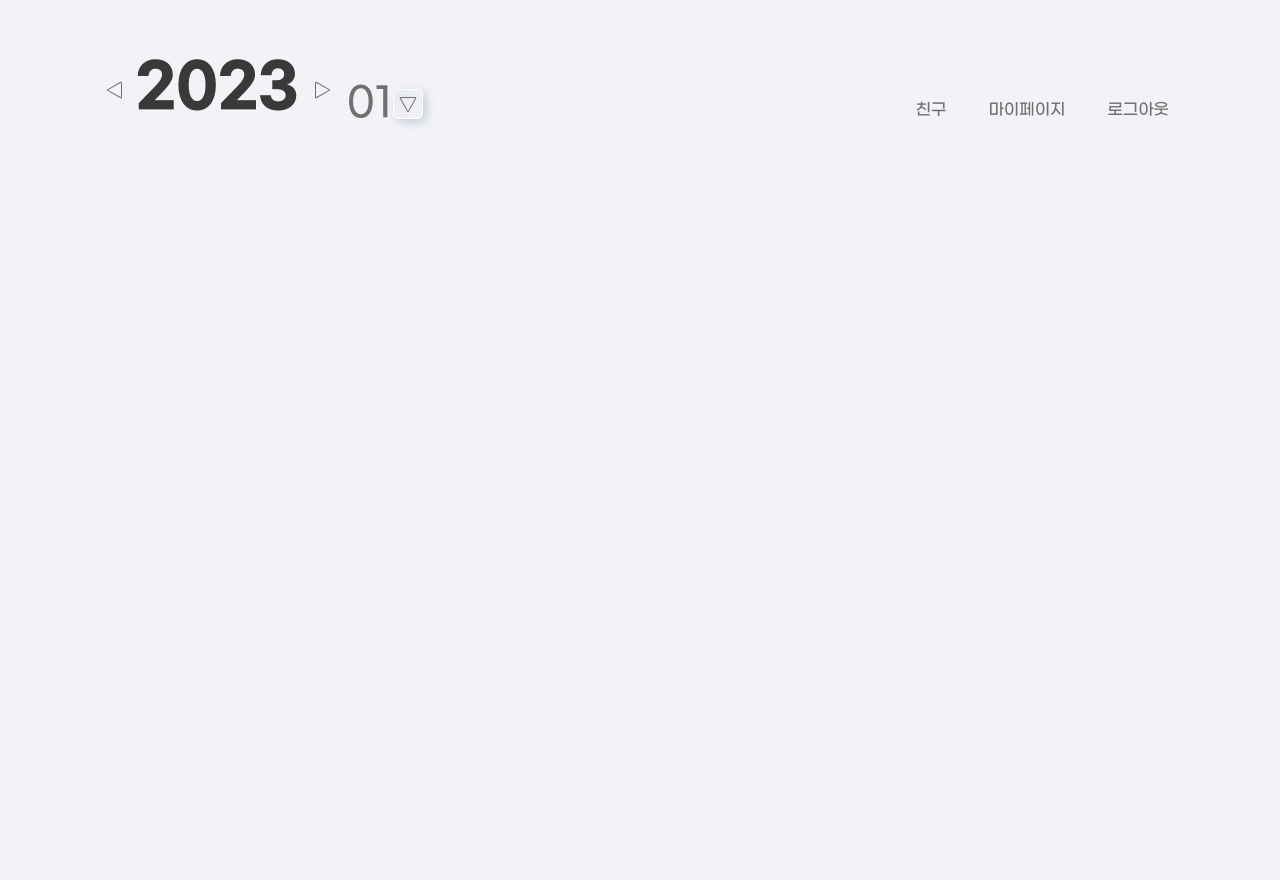
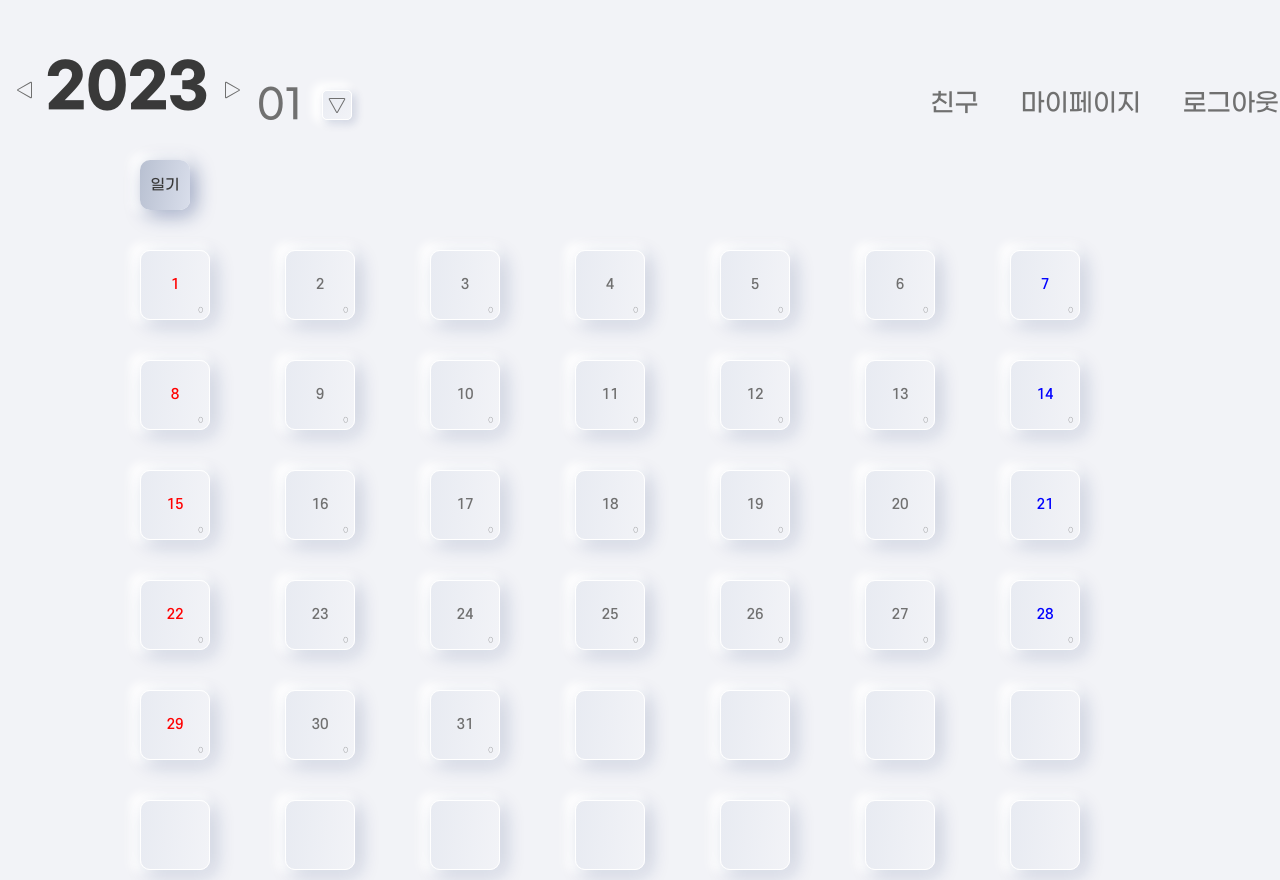
Before and after one commit to modern-agile-team/5trem-mini-front, a React (Create React App) app in the folder front/: page /mainPage in a window 1280 px wide. Before the commit the page ends 800 px from the top, so only its background shows below. Built offline with nearby package versions, Linux system fonts and the light colour scheme.

Commit message:
feat/publish(feature/hyeonjun/#9): 전환버튼&달력 퍼블리싱 및 날짜에 맞춰 변경 기능 구현 완료

```diff
--- /dev/null
+++ b/front/src/component/mainPage/CalenderBtn.jsx
@@ -0,0 +1,56 @@
+import React from "react";
+import styled from "styled-components";
+import LightContainer from "../../publicCompent/LightContainer";
+function CalenderBtn({ date, dayOfTheWeek }) {
+  return (
+    <div style={{ margin: "30px 50px 0px 0px" }}>
+      <LightContainer
+        tag={
+          <Btn width={80} height={80}>
+            <Font date={date} dayOfTheWeek={dayOfTheWeek}>
+              {date}
+            </Font>
+            <ToDoCount date={date}>0</ToDoCount>
+          </Btn>
+        }
+      />
+    </div>
+  );
+}
+
+export default CalenderBtn;
+
+const Btn = styled.button`
+  width: 70px;
+  height: 70px;
+
+  background: linear-gradient(95deg, #e8ebf2 0%, #e8ebf2 0%, #f2f3f7 100%);
+  box-shadow: 5px 5px 20px #0f296b33;
+  border: 0.2px solid #ffffff;
+  border-radius: 10px;
+`;
+
+const Font = styled.div`
+  color: ${({ dayOfTheWeek }) =>
+    dayOfTheWeek === 0 || dayOfTheWeek % 7 === 0
+      ? "red"
+      : (dayOfTheWeek + 1) % 7 === 0
+      ? "blue"
+      : "#707070"};
+  display: ${({ date }) => (date === 0 ? "none" : null)};
+
+  font-size: 14px;
+  font-family: SCDream5;
+`;
+
+const ToDoCount = styled.div`
+  display: ${({ date }) => (date === 0 ? "none" : null)};
+  position: absolute;
+  right: 7px;
+  bottom: 5px;
+  z-index: 5;
+
+  color: #707070;
+  font-size: 7px;
+  font-family: GmarketSansLight;
+`;
--- a/front/src/component/mainPage/MainPage.jsx
+++ b/front/src/component/mainPage/MainPage.jsx
@@ -1,17 +1,21 @@
 import React, { useState, useCallback, useEffect } from "react";
 import MainTop from "./MainTop";
 import useCounter from "./useCounter";
+import TransfromBtn from "./TransfromBtn";
+import Calendar from "../../publicCompent/Calendar";
 
 function MainPage() {
   const currentDate = new Date();
   const currentYear = currentDate.getFullYear();
   const currentMonth = currentDate.getMonth() + 1;
+  const day = currentDate.getDate();
   const [year, increaseYear, decreaseYear] = useCounter(currentYear);
   const [month, setMonth] = useState(
     currentMonth >= 10 ? currentMonth : "0" + currentMonth
   );
 
   return (
+    <>
       <MainTop
         year={year}
         month={month}
@@ -19,6 +23,9 @@ function MainPage() {
         increaseYear={increaseYear}
         decreaseYear={decreaseYear}
       />
+      <TransfromBtn />
+      <Calendar year={year} month={month} day={day} />
+    </>
   );
 }
 
--- a/front/src/component/mainPage/MainTop.jsx
+++ b/front/src/component/mainPage/MainTop.jsx
@@ -6,6 +6,7 @@ import { ReactComponent as Arrow } from "../../assets/arrow.svg";
 import { ReactComponent as ArrowHover } from "../../assets/arrowHover.svg";
 import { ReactComponent as ArrowActive } from "../../assets/arrowActive.svg";
 import SelectFriend from "./SelectFriend";
+import LightContainer from "../../publicCompent/LightContainer";
 
 function MainTop({ year, increaseYear, decreaseYear, month, setMonth }) {
   const [leftYearBtnHover, setleftYearBtnHover] = useState(false);
@@ -28,7 +29,7 @@ function MainTop({ year, increaseYear, decreaseYear, month, setMonth }) {
       <div
         style={{
           display: "flex",
-          width: "1100px",
+          width: "1300px",
           margin: "50px auto 0",
           justifyContent: "space-between",
           alignItems: "center",
@@ -85,9 +86,13 @@ function MainTop({ year, increaseYear, decreaseYear, month, setMonth }) {
             )}
           </div>
           <SelectMonth month={month} setMonth={setMonth}>
-            <MonthBtn style={{ paddingTop: "5px" }}>
-              <Arrow />
-            </MonthBtn>
+            <LightContainer
+              tag={
+                <MonthBtn style={{ paddingTop: "5px" }} width={40} height={40}>
+                  <Arrow />
+                </MonthBtn>
+              }
+            />
           </SelectMonth>
         </div>
         <div
@@ -109,6 +114,7 @@ const StyleTextBtn = styled.div`
   font-family: ${({ movePage }) =>
     movePage ? "GmarketSansBold" : "GmarketSansMedium"};
   padding: 10px 21px;
+  font-size: 25px;
   color: #707070;
   user-select: none;
 `;
--- a/front/src/component/mainPage/SelectFriend.jsx
+++ b/front/src/component/mainPage/SelectFriend.jsx
@@ -4,10 +4,10 @@ import SelectUl from "../../publicCompent/SelectUl";
 
 function SelectFriend({ children }) {
   const [friendList, setFriendList] = useState([
-    "홍길동",
-    "유재석",
-    "강호동",
-    "이현준",
+    ["https://source.unsplash.com/random", "홍길동"],
+    ["https://source.unsplash.com/random", "유재석"],
+    ["https://source.unsplash.com/random", "강호동"],
+    ["https://source.unsplash.com/random", "이현준"],
   ]);
 
   return (
--- a/front/src/component/mainPage/SelectMonth.jsx
+++ b/front/src/component/mainPage/SelectMonth.jsx
@@ -22,9 +22,17 @@ function SelectMonth({ children, month, setMonth }) {
   );
 
   return (
-    <div style={{ display: "flex", height: "80px", alignItems: "flex-end" }}>
-      <Month>{month}</Month>
-      <div style={{ paddingBottom: "11px" }}>
+    <div
+      style={{
+        display: "flex",
+        height: "80px",
+        alignItems: "flex-end",
+      }}
+    >
+      <div style={{ width: "50px", height: "50px" }}>
+        <Month>{month}</Month>
+      </div>
+      <div style={{ marginLeft: "15px" }}>
         <SelectUl
           selectList={selectMonthList}
           setSelectList={setSelectMonthList}
--- /dev/null
+++ b/front/src/component/mainPage/TransfromBtn.jsx
@@ -0,0 +1,30 @@
+import React from "react";
+import LightContainer from "../../publicCompent/LightContainer";
+import StyleBtn from "../../publicCompent/StyleBtn";
+function TransfromBtn() {
+  return (
+    <div style={{ width: "100%" }}>
+      <div
+        style={{
+          display: "flex",
+          width: "1000px",
+          margin: "30px auto 0",
+          //   justifyContent: "space-between",
+          alignItems: "center",
+        }}
+      >
+        <div style={{ display: "flex", flexDirection: "row" }}>
+          <LightContainer
+            tag={
+              <StyleBtn width={60} height={60} transfrom={true}>
+                일기
+              </StyleBtn>
+            }
+          />
+        </div>
+      </div>
+    </div>
+  );
+}
+
+export default TransfromBtn;
--- /dev/null
+++ b/front/src/component/mainPage/dateCalculation.js
@@ -0,0 +1,17 @@
+function dateCalculation(year, month, day) {
+  const firstDay = new Date(year, month, 1).getDay();
+  const lastDate = new Date(year, month + 1, 0).getDate();
+
+  let monthDate = new Array(firstDay).fill(0);
+  for (let day = 1; day < lastDate + 1; day++) {
+    monthDate.push(day);
+  }
+  const dateWithout = 42 - monthDate.length;
+  for (let i = 0; i < dateWithout; i++) {
+    monthDate.push(0);
+  }
+
+  return monthDate;
+}
+
+export default dateCalculation;
--- /dev/null
+++ b/front/src/publicCompent/Calendar.jsx
@@ -0,0 +1,27 @@
+import React from "react";
+import CalenderBtn from "../component/mainPage/CalenderBtn";
+import dateCalculation from "../component/mainPage/dateCalculation";
+
+function Calendar({ year, month, day }) {
+  const monthDate = dateCalculation(year, month - 1, day);
+
+  return (
+    <div style={{ width: "100%" }}>
+      <div
+        style={{
+          display: "flex",
+          width: "1000px",
+          margin: "0 auto 0",
+          justifyContent: "space-between",
+          flexWrap: "wrap",
+        }}
+      >
+        {monthDate.map((value, index) => (
+          <CalenderBtn key={index} date={value} dayOfTheWeek={index} />
+        ))}
+      </div>
+    </div>
+  );
+}
+
+export default Calendar;
--- a/front/src/publicCompent/SelectUl.jsx
+++ b/front/src/publicCompent/SelectUl.jsx
@@ -39,7 +39,8 @@ function SelectUl({
               <ViewMore />
               {selectList.map((value, index) => (
                 <SelectItem onClick={conversion} key={index}>
-                  {value}
+                  <PersonImg src={value[0]} />
+                  {value[1]}
                 </SelectItem>
               ))}
               <div style={{ paddingBottom: "15px" }}></div>
@@ -74,13 +75,14 @@ const SelectList = styled.ul`
   display: flex;
   flex-direction: column;
   width: 81px;
-  left: ${({ firend }) => (firend ? "-3px" : "-45px")};
+  left: ${({ firend }) => (firend ? "-3px" : "-55px")};
 
   background: rgb(115 115 115 / 75%);
   box-shadow: inset 5px 5px 20px #000000a3, 7px 7px 15px #0000009e;
   backdrop-filter: blur(3px);
   border-radius: 10px;
   border: 1px solid rgba(255, 255, 255, 0.18);
+  z-index: 99;
 `;
 
 const SelectItem = styled.li`
@@ -92,4 +94,11 @@ const SelectItem = styled.li`
   user-select: none;
 `;
 
+const PersonImg = styled.img`
+  width: 15px;
+  height: 15px;
+  border-radius: 70%;
+  margin-right: 3px;
+`;
+
 export default SelectUl;
--- a/front/src/publicCompent/StyleBtn.jsx
+++ b/front/src/publicCompent/StyleBtn.jsx
@@ -11,8 +11,9 @@ import styled from "styled-components";
 const StyleBtn = styled.button`
   color: #393939;
   position: absolute;
-  width: 390px;
-  height: 70px;
+
+  width: ${({ width }) => width - 10}px;
+  height: ${({ height }) => height - 10}px;
 
   background: transparent
     linear-gradient(100deg, #e8ebf2 0%, #b8c0d1 0%, #d9deeb 100%) 0% 0%
@@ -20,8 +21,9 @@ const StyleBtn = styled.button`
   box-shadow: 5px 5px 20px #0f296b66;
   border: 0px solid #ffffff;
   border-radius: 10px;
-  font-size: 40px;
-  font-family: GmarketSansBold;
+  font-size: ${({ transfrom }) => (transfrom ? "15" : "40")}px;
+  font-family: ${({ transfrom }) =>
+    transfrom ? "GmarketSansMedium" : "GmarketSansBold"};
 `;
 
 export default StyleBtn;
```
Also changed, not shown: front/src/assets/testicon.png (added), front/src/component/signUp/overlap.js (renamed from front/src/component/signUp/overlap.jsx), 1 other file (tests, documents, lock files or other folders). Lines whose indentation alone changed are shown as unchanged.
